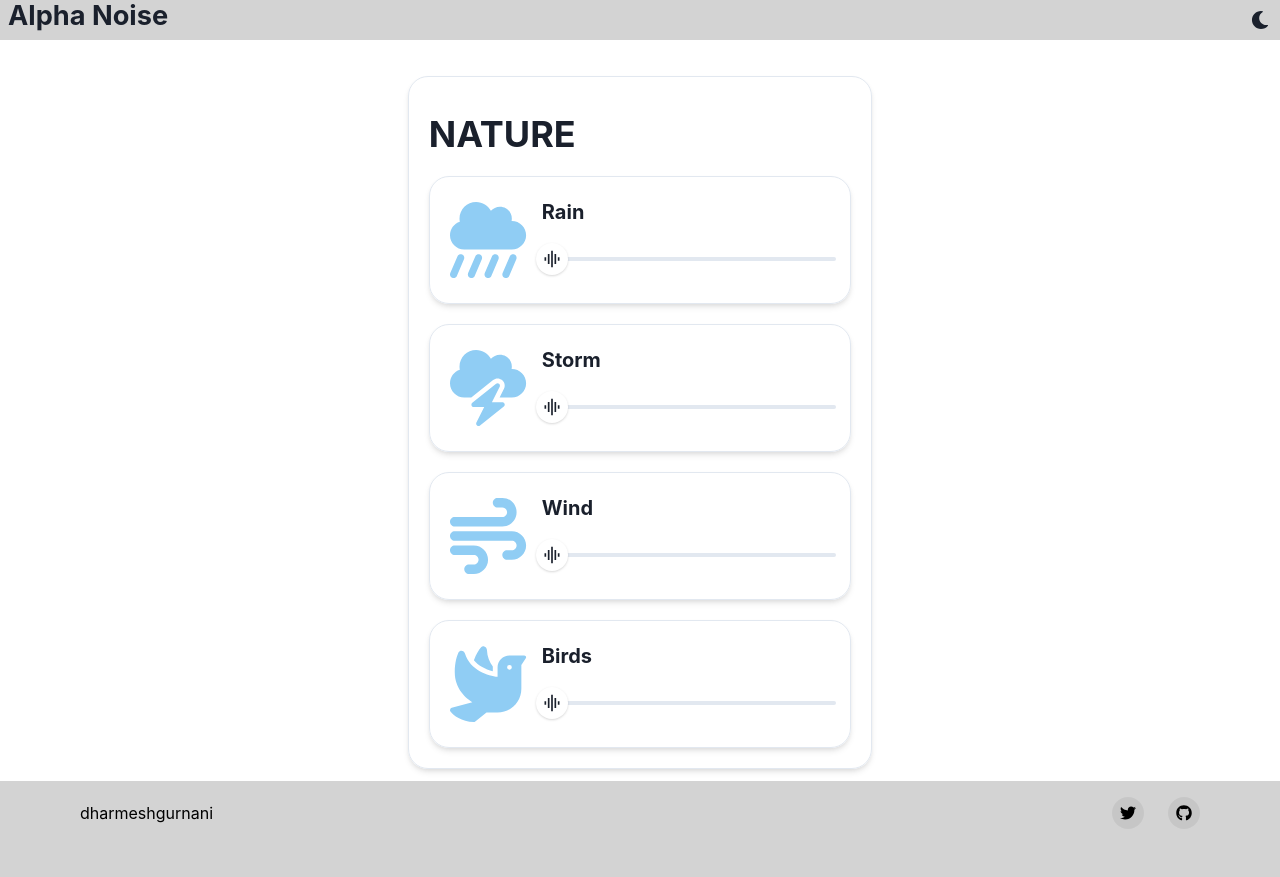
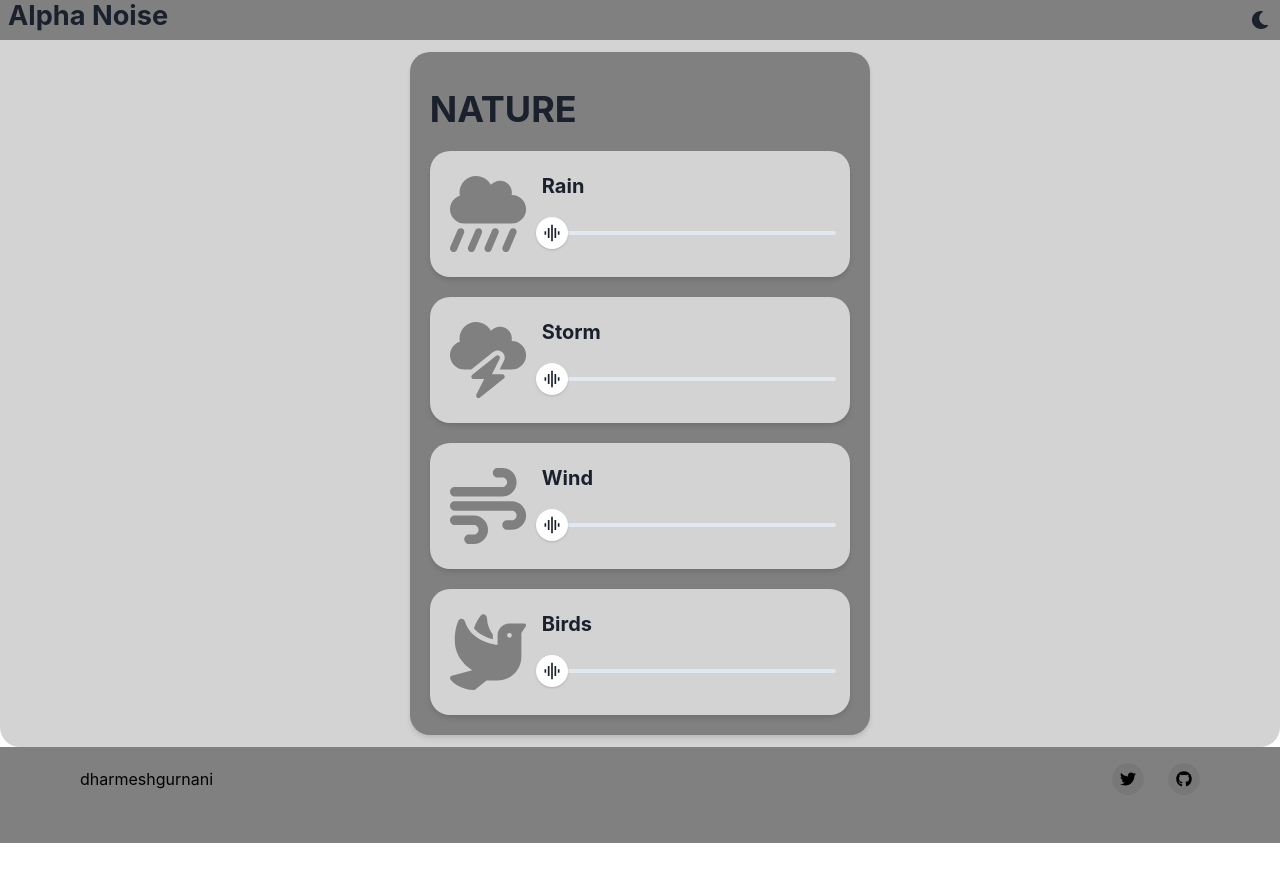
Before and after one commit to dharmeshgurnani/AlphaNoise, a React (Create React App) app: page / in a window 1280 px wide. After the commit the page ends 843 px from the top, so only its background shows below. Built offline with nearby package versions, Linux system fonts and the light colour scheme.

Commit message:
feat-small enhancements

```diff
--- a/src/App.tsx
+++ b/src/App.tsx
@@ -1,35 +1,14 @@
 import * as React from "react"
-import { ChakraProvider,Box,VStack,Grid,Heading,useColorModeValue } from "@chakra-ui/react"
+import { ChakraProvider} from "@chakra-ui/react"
 import theme from "./Style/theme"
 import Header from "./components/Header"
+import { Main } from "./components/Main"
 import Footer from "./components/Footer"
-import { NoiseCartridge } from "./components/NoiseCartridge"
-import { faCloudShowersHeavy,faThunderstorm,faWind,faDove } from '@fortawesome/free-solid-svg-icons'
-
-// Audio Assets
-const rainPath = require('../src/assets/audio/rain.mp3');
-const stormPath = require('../src/assets/audio/storm.mp3');
-const windPath = require('../src/assets/audio/wind.mp3');
-const birdsPath = require('../src/assets/audio/birds.mp3')
 
 export const App = () => (
   <ChakraProvider theme={theme} maxH={'100vh'}>
-    below
-    <Box textAlign="center" bg={useColorModeValue('dark','light')} borderRadius='20px' pt={10} fontSize="xl">
-      <Header />
-      <Grid p={3} justifyContent="center" borderRadius='20px'>
-        <VStack spacing={8} maxW={720}>
-          {/* NATURE */}
-          <Box p={5} shadow='md' borderWidth='1px' borderRadius='20px'>
-            <Heading textAlign={['left']} mt={4} >NATURE</Heading>
-            <NoiseCartridge NoiseName='Rain' NoiseLogo={faCloudShowersHeavy} NoiseAudio={rainPath} />
-            <NoiseCartridge NoiseName='Storm' NoiseLogo={faThunderstorm} NoiseAudio={stormPath} />
-            <NoiseCartridge NoiseName='Wind' NoiseLogo={faWind} NoiseAudio={windPath} />
-            <NoiseCartridge NoiseName='Birds' NoiseLogo={faDove} NoiseAudio={birdsPath} />
-          </Box>
-        </VStack>
-      </Grid>
-    </Box>
+    <Header />
+    <Main/>
     <Footer/>
   </ChakraProvider>
-)
+  );
--- a/src/Style/components/NoiseCartridge.css
+++ b/src/Style/components/NoiseCartridge.css
@@ -1,5 +1,4 @@
 .NoiseLogo {
     height: 100%;
     width: 100%;
-    color: var(--chakra-colors-blue-200);
 }
--- a/src/Style/theme.tsx
+++ b/src/Style/theme.tsx
@@ -2,6 +2,13 @@
 import { extendTheme } from '@chakra-ui/react'
 
 const theme = extendTheme({
+  colors: {
+    dark: {
+      100: "#16161a",
+      200: "#29293e",
+      300: "#7f5af0",
+    }
+  },
   styles: {
     global: {
       // styles for the `body`
--- a/src/components/Footer.tsx
+++ b/src/components/Footer.tsx
@@ -44,7 +44,7 @@ const SocialButton = ({
 export default function Footer() {
     return (
       <Box
-      bg={useColorModeValue('lightGray', 'rgba(66, 153, 225)')}
+      bg={useColorModeValue('gray', 'dark.200')}
       color={useColorModeValue('black', 'black')} h="12vh">
       <Container
           as={Stack}
--- a/src/components/Header.tsx
+++ b/src/components/Header.tsx
@@ -6,7 +6,7 @@ export default function Header() {
         <Box position="fixed" top={0}>
             <Grid display={'none'}>TODO: add status bar</Grid>
             <Grid
-                bg={useColorModeValue('lightGray', 'rgba(66, 153, 225)')}
+                bg={useColorModeValue('gray', 'dark.200')}
                 position={'sticky'}
                 top={0}
                 templateColumns='repeat(2, 1fr)'>
--- /dev/null
+++ b/src/components/Main.tsx
@@ -0,0 +1,9 @@
+import * as React from "react"
+import { Box,useColorModeValue } from "@chakra-ui/react"
+import { NoiseGenerator } from "./NoiseGenerator"
+
+export const Main = () => (
+    <Box textAlign="center" bg={useColorModeValue('lightgray','dark.100')} borderRadius='20px' pt={10} fontSize="xl">
+      <NoiseGenerator/>
+    </Box>
+);
--- a/src/components/NoiseCartridge.tsx
+++ b/src/components/NoiseCartridge.tsx
@@ -35,7 +35,7 @@ export const NoiseCartridge : React.FC<NoiseCartridgeProps> = ({ NoiseName, Nois
     };
 
     return (
-        <Box p={5} shadow='md' mt={5} borderWidth='1px' borderRadius='20px'>
+        <Box p={5} shadow='md' mt={5} bg={useColorModeValue('lightgray','dark.100')} borderWidth='0px' borderRadius='20px'>
             <Grid
                 templateAreas={`
                   "logo text"
@@ -44,7 +44,7 @@ export const NoiseCartridge : React.FC<NoiseCartridgeProps> = ({ NoiseName, Nois
                 gridTemplateColumns={'20% 80%'}
                 gap='4'
                 fontWeight='bold'>
-                <GridItem area={'logo'}>
+                <GridItem area={'logo'} color={useColorModeValue('gray','dark.200')} >
                     <FontAwesomeIcon icon={NoiseLogo} className="NoiseLogo" />
                 </GridItem>
                 <GridItem area={'text'}>
--- a/src/components/NoiseGenerator.tsx
+++ b/src/components/NoiseGenerator.tsx
@@ -1,38 +1,25 @@
-import React, { Component } from "react";
-import { FontAwesomeIcon } from '@fortawesome/react-fontawesome'
-import { faPlay, faPause } from '@fortawesome/free-solid-svg-icons'
-import { IconButton } from "@chakra-ui/react"
+import React from "react";
+import {Box,VStack,Grid,Heading,useColorModeValue } from "@chakra-ui/react"
+import { NoiseCartridge } from "./NoiseCartridge"
+import { faCloudShowersHeavy,faThunderstorm,faWind,faDove } from '@fortawesome/free-solid-svg-icons'
 
-// Import your audio file
-const rainPath = require('../assets/audio/rain.mp3');
+// Audio Assets
+const rainPath = require('../../src/assets/audio/rain.mp3');
+const stormPath = require('../../src/assets/audio/storm.mp3');
+const windPath = require('../../src/assets/audio/wind.mp3');
+const birdsPath = require('../../src/assets/audio/birds.mp3')
 
-class NoiseGenerator extends Component {
-  // Create state
-  state = {
-    audio: new Audio(rainPath),
-    isPlaying: false,
-  };
-
-  playPause = () => {
-    let isPlaying = this.state.isPlaying;
-    isPlaying ? this.state.audio.pause() : this.state.audio.play();
-    this.setState({ isPlaying: !isPlaying });
-  };
-
-  render() {
-    return (
-        <IconButton
-          size="md"
-          fontSize="lg"
-          variant="ghost"
-          color="current"
-          marginLeft="2"
-          onClick={this.playPause}
-          icon={<FontAwesomeIcon icon={this.state.isPlaying ? faPause : faPlay} />}
-          aria-label={`Switch to mode`}
-        />
-    );
-  }
-}
-
-export default NoiseGenerator;
+export const NoiseGenerator = () => (
+      <Grid p={3} justifyContent="center" borderRadius='20px'>
+        <VStack spacing={8} maxW={720}>
+          {/* NATURE */}
+          <Box p={5} shadow='md' bg={useColorModeValue('gray','dark.200')} borderWidth='0px' borderRadius='20px'>
+            <Heading textAlign={['left']} mt={4} >NATURE</Heading>
+            <NoiseCartridge NoiseName='Rain' NoiseLogo={faCloudShowersHeavy} NoiseAudio={rainPath} />
+            <NoiseCartridge NoiseName='Storm' NoiseLogo={faThunderstorm} NoiseAudio={stormPath} />
+            <NoiseCartridge NoiseName='Wind' NoiseLogo={faWind} NoiseAudio={windPath} />
+            <NoiseCartridge NoiseName='Birds' NoiseLogo={faDove} NoiseAudio={birdsPath} />
+          </Box>
+        </VStack>
+      </Grid>
+);
```
